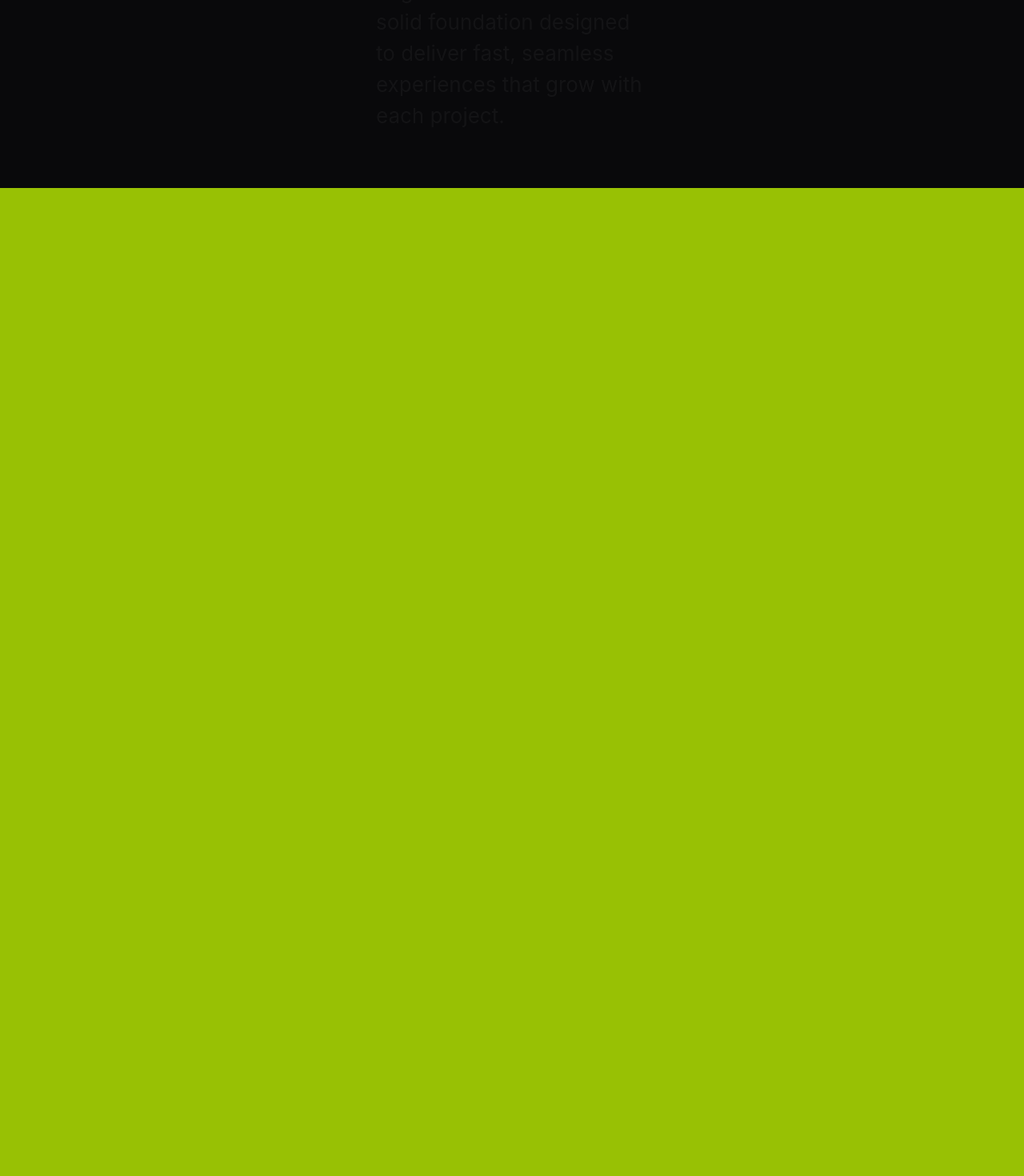
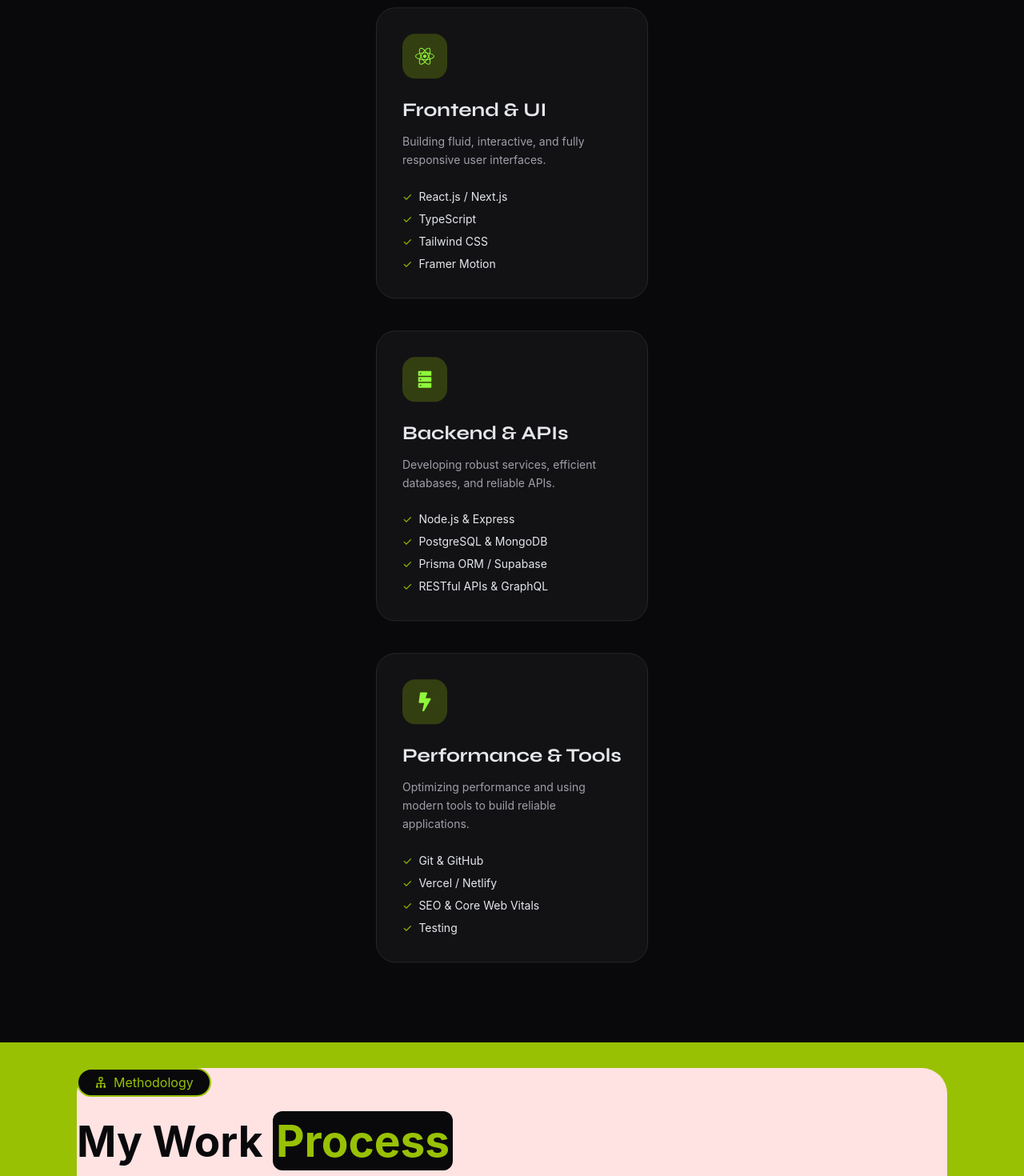
Before and after one commit to Mattcab98/portfolio2026, a React (Vite) app: page / in a window 1280 px wide. Shown: the part 1320-2790 px from the top of the page at 80% size. Before the commit the page ends 1587 px from the top, so only its background shows below. Built offline with nearby package versions, Linux system fonts and the light colour scheme.

Commit message:
feat: add work process section and improve components styling

```diff
--- a/package.json
+++ b/package.json
@@ -21,6 +21,7 @@
     "react-i18next": "^17.0.15",
     "react-icons": "^5.7.0",
     "react-router-dom": "^7.18.4",
+    "tailwind-merge": "^3.7.0",
     "tailwindcss": "^4.3.3"
   },
   "devDependencies": {
--- /dev/null
+++ b/src/components/card/Card.tsx
@@ -0,0 +1,64 @@
+import type { IconType } from "react-icons";
+
+interface CardBaseProps {
+    title?: string;
+    description?: string;
+    children?: React.ReactNode;
+    titleClassName?: string;
+    hoverMove?: string;
+}
+
+type CardProps = CardBaseProps & (
+    | {
+        icon: IconType;
+        number?: never;
+    }
+    | {
+        icon?: never;
+        number: string;
+    }
+);
+
+const Card = (props: CardProps) => {
+    const {
+        title,
+        description,
+        children,
+        titleClassName,
+        hoverMove,
+    } = props;
+
+    const Icon = "icon" in props ? props.icon : null;
+
+    return (
+        <article
+            className={`bg-surface border border-zinc-800 p-8 rounded-3xl group transition-transform duration-300 ease-out ${hoverMove ?? ""} hover:border-brand-hover/50`}
+        >
+            {"number" in props && (
+                <span className="text-6xl font-display text-brand-hover/25 group-hover:text-brand-hover transition-colors">
+                    {props.number}
+                </span>
+            )}
+
+            {Icon && (
+                <div className="w-14 h-14 bg-brand/25 rounded-2xl grid place-content-center mb-6 group-hover:bg-brand transition-colors">
+                    <Icon className="text-brand-hover text-2xl group-hover:text-background transition-colors" />
+                </div>
+            )}
+
+            <h3
+                className={`text-2xl font-display font-bold mb-3 ${titleClassName ?? ""}`}
+            >
+                {title}
+            </h3>
+
+            <p className="text-zinc-400 text-sm leading-relaxed mb-6">
+                {description}
+            </p>
+
+            {children}
+        </article>
+    );
+};
+
+export { Card };
--- /dev/null
+++ b/src/components/card/MethodCard.tsx
@@ -0,0 +1,46 @@
+import { Card } from "../../components/card/card";
+
+const methodForm = [
+    {
+        number: "01",
+        title: "Discovery",
+        description:
+            "We define your goals, understand your audience, and identify what the project needs to achieve.",
+    },
+    {
+        number: "02",
+        title: "Strategy & Design",
+        description:
+            "We shape the concept, structure the experience, and define the interface to create a clear and intuitive product.",
+    },
+    {
+        number: "03",
+        title: "Build & Code",
+        description:
+            "I turn the concept into a functional product using clean code, smooth interactions, and modern development practices.",
+    },
+    {
+        number: "04",
+        title: "Launch & Support",
+        description:
+            "I take the project to production, test the final experience, and make sure everything is ready to perform and grow.",
+    },
+];
+
+const MethodCard = () => {
+    return (
+        <>
+            {methodForm.map(({ number, title, description }) => (
+                <Card
+                    key={title}
+                    number={number}
+                    title={title}
+                    description={description}
+                    titleClassName="text-brand"
+                >
+                </Card>
+            ))}
+        </>
+    )
+}
+export { MethodCard }
--- /dev/null
+++ b/src/components/card/SkillCard.tsx
@@ -0,0 +1,71 @@
+import { AiFillDatabase } from "react-icons/ai";
+import { FaBolt, FaReact } from "react-icons/fa";
+
+import { Card } from "../../components/card/Card";
+
+const skills = [
+    {
+        icon: FaReact,
+        title: "Frontend & UI",
+        description:
+            "Building fluid, interactive, and fully responsive user interfaces.",
+        tools: [
+            "React.js / Next.js",
+            "TypeScript",
+            "Tailwind CSS",
+            "Framer Motion",
+        ],
+    },
+    {
+        icon: AiFillDatabase,
+        title: "Backend & APIs",
+        description:
+            "Developing robust services, efficient databases, and reliable APIs.",
+        tools: [
+            "Node.js & Express",
+            "PostgreSQL & MongoDB",
+            "Prisma ORM / Supabase",
+            "RESTful APIs & GraphQL",
+        ],
+    },
+    {
+        icon: FaBolt,
+        title: "Performance & Tools",
+        description:
+            "Optimizing performance and using modern tools to build reliable applications.",
+        tools: [
+            "Git & GitHub",
+            "Vercel / Netlify",
+            "SEO & Core Web Vitals",
+            "Testing",
+        ],
+    },
+];
+
+const SkillCard = () => {
+    return (
+        <>
+            {skills.map(({ icon, title, description, tools }) => (
+                <Card
+                    key={title}
+                    icon={icon}
+                    title={title}
+                    description={description}
+                    hoverMove="hover:-translate-y-2"
+
+                >
+                    <ul className="space-y-2 text-sm">
+                        {tools.map((tool) => (
+                            <li key={tool} className="flex items-center gap-2">
+                                <span className="text-brand">✓</span>
+                                {tool}
+                            </li>
+                        ))}
+                    </ul>
+                </Card>
+            ))}
+        </>
+    );
+};
+
+export { SkillCard };
--- a/src/components/gridBackground/GridBackground.tsx
+++ b/src/components/gridBackground/GridBackground.tsx
@@ -1,21 +1,20 @@
 interface GridBackgroundProps {
-    backgroundColor?: string;
     lineColor?: string;
+    className?: string;
 }
 
 const GridBackground = ({
-    backgroundColor = "#09090b",
     lineColor = "rgba(163, 230, 53, 0.15)",
+    className = "",
 }: GridBackgroundProps) => {
     return (
         <div
-            className="absolute inset-0 overflow-hidden"
+            className={`absolute inset-0 pointer-events-none ${className}`}
             style={{
-                backgroundColor,
                 "--grid-line-color": lineColor,
             } as React.CSSProperties}
         >
-            <div className="grid-background absolute -inset-20" />
+            <div className="grid-background absolute inset-0" />
         </div>
     );
 };
--- a/src/index.css
+++ b/src/index.css
@@ -43,5 +43,5 @@ body {
             transparent 1px
         );
 
-    background-size: 60px 60px;
+    background-size: 50px 50px;
 }
--- a/src/main.tsx
+++ b/src/main.tsx
@@ -5,8 +5,6 @@ import { BrowserRouter } from 'react-router-dom'
 import { App } from './App'
 
 import './index.css'
-
-import GridBackground from './components/gridBackground/GridBackground'
 
 // FONTS
 import '@fontsource/syne/400.css'
@@ -17,7 +15,6 @@ import '@fontsource/syne/800.css'
 ReactDOM.createRoot(document.getElementById('root')!).render(
     <React.StrictMode>
         <BrowserRouter>
-                <GridBackground backgroundColor='#98c104'/>
                 <App />
         </BrowserRouter>
     </React.StrictMode>
--- a/src/pages/Hero/Hero.tsx
+++ b/src/pages/Hero/Hero.tsx
@@ -45,6 +45,7 @@ const Hero = () => {
 
     return (
         <>
+
             <section className="hero flex flex-col items-end justify-center gap-5 pt-5">
 
                 <pre ref={stickRef} className="text-xs text-black/15 absolute top-47 right-25">v
--- a/src/pages/Home/Home.tsx
+++ b/src/pages/Home/Home.tsx
@@ -5,6 +5,7 @@ import { useLayoutEffect, useRef } from "react";
 import { Header } from "../../components/header/Header";
 import { Hero } from "../Hero/Hero";
 import { Skills } from "../Skills/Skills";
+import { Method } from "../MethodWork/MethodWork";
 
 gsap.registerPlugin(ScrollTrigger);
 
@@ -33,6 +34,7 @@ const Home = () => {
             <Header />
 
             <section className="w-85 mx-auto">
+
                 <Hero />
             </section>
 
@@ -40,7 +42,13 @@ const Home = () => {
                 ref={skillsRef}
                 className="rounded-t-3xl w-full bg-background"
             >
+
                 <Skills />
+            </section>
+
+            <section>
+
+                <Method/>
             </section>
         </>
     );
--- /dev/null
+++ b/src/pages/MethodWork/MethodWork.tsx
@@ -0,0 +1,39 @@
+import { MethodCard } from "../../components/card/MethodCard";
+
+import { BiSitemap } from "react-icons/bi";
+
+
+const Method = () => {
+    return (
+        <>
+            <section className="rounded-t-4xl bg-red-100 w-[85%] mx-auto flex flex-col gap-5 items-start text-start">
+
+                <div className="bg-background text-brand gap-2 px-5 py-1 rounded-3xl flex justify-center items-center border-2">
+
+                    <BiSitemap className="text-md" />
+                    <span className="text-md">
+                        Methodology
+                    </span>
+                </div>
+
+                <div className="skills-item flex flex-col text-[53px] font-bold text-background justify-center">
+                    <h3 className="leading-[1.3]">
+                        My Work{" "}
+                        <span className="rounded-xl text-[55px] bg-background p-1 text-brand">
+                            Process
+                        </span>
+                    </h3>
+                </div>
+
+                <h3 className="skills-item text-backgroubrandnd text-xl w-[90%] text-start">
+                    A structured and transparent approach, from the first discovery call to the final launch.
+                </h3>
+
+                <MethodCard/>
+
+            </section>
+        </>
+    );
+};
+
+export { Method };
--- a/src/pages/Skills/Skills.tsx
+++ b/src/pages/Skills/Skills.tsx
@@ -1,7 +1,9 @@
 import { FaLayerGroup } from "react-icons/fa";
+
 import gsap from "gsap";
 import { ScrollTrigger } from "gsap/ScrollTrigger";
 import { useLayoutEffect, useRef } from "react";
+import { SkillCard } from "../../components/card/SkillCard";
 
 gsap.registerPlugin(ScrollTrigger);
 
@@ -44,10 +46,12 @@ const Skills = () => {
     }, []);
 
     return (
+        <>
             <section
                 ref={sectionRef}
-            className="w-85 mx-auto text-brand py-25 gap-10 flex flex-col mt-18"
+                className="w-85 mx-auto text-gray-200 py-25 gap-10 flex flex-col mt-18"
             >
+
 
                 <div className="skills-item bg-brand/20 gap-4 p-3 rounded-3xl flex justify-center items-center w-70 border-2">
                     <FaLayerGroup className="w-5 h-5" />
@@ -66,14 +70,19 @@ const Skills = () => {
                     </h3>
                 </div>
 
-            <h3 className="skills-item text-white text-[26px] text-start">
+                <h3 className="skills-item text-gray-300 text-xl w-[90%] text-start">
                     I leverage modern frameworks and advanced tools to build
                     high-performance applications, optimized for search engines
                     and built with a solid foundation designed to deliver fast,
                     seamless experiences that grow with each project.
                 </h3>
 
+                <div className="container__skills flex flex-col gap-10">
+                    <SkillCard/>
+                </div>
+
             </section>
+        </>
     );
 };
 
```
Also changed, not shown: 1 other file (tests, documents, lock files or other folders). Lines whose indentation alone changed are shown as unchanged.
